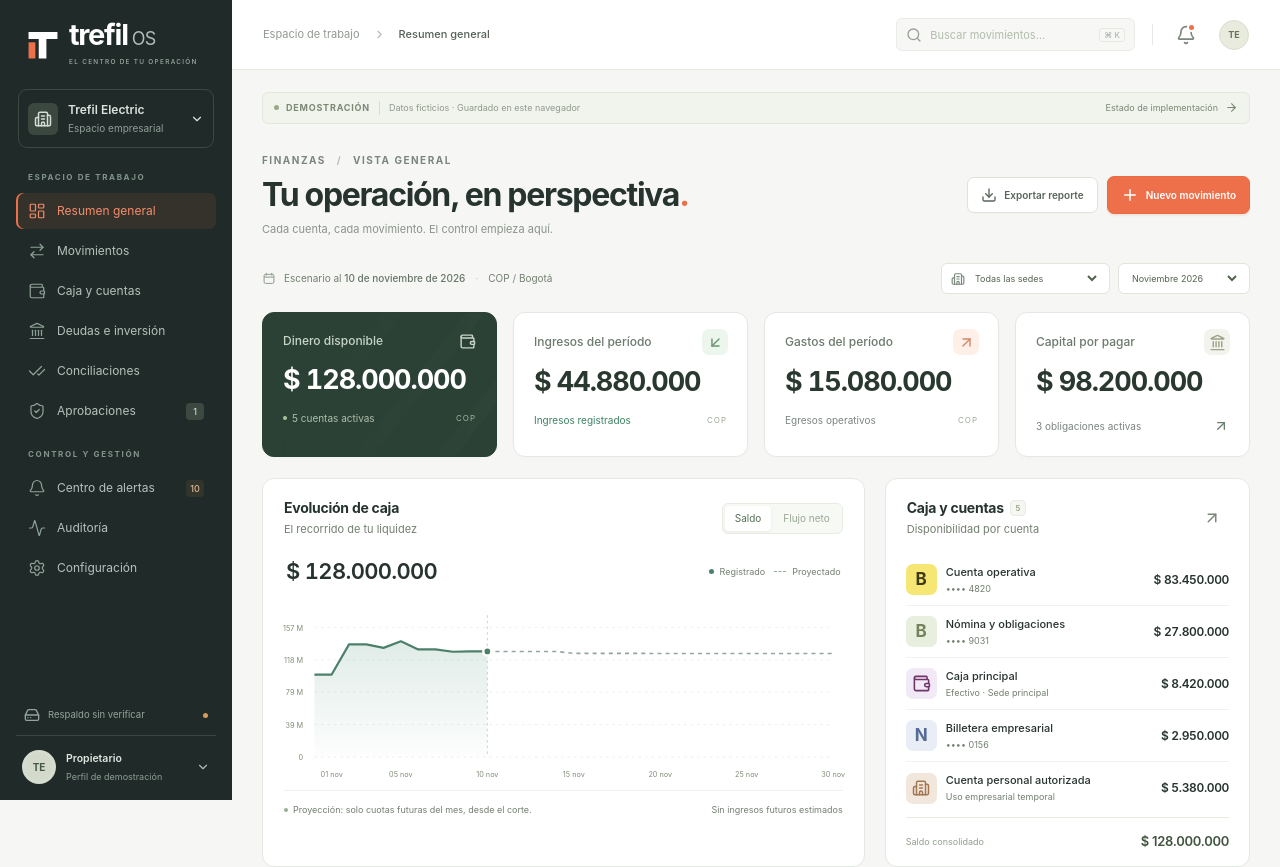
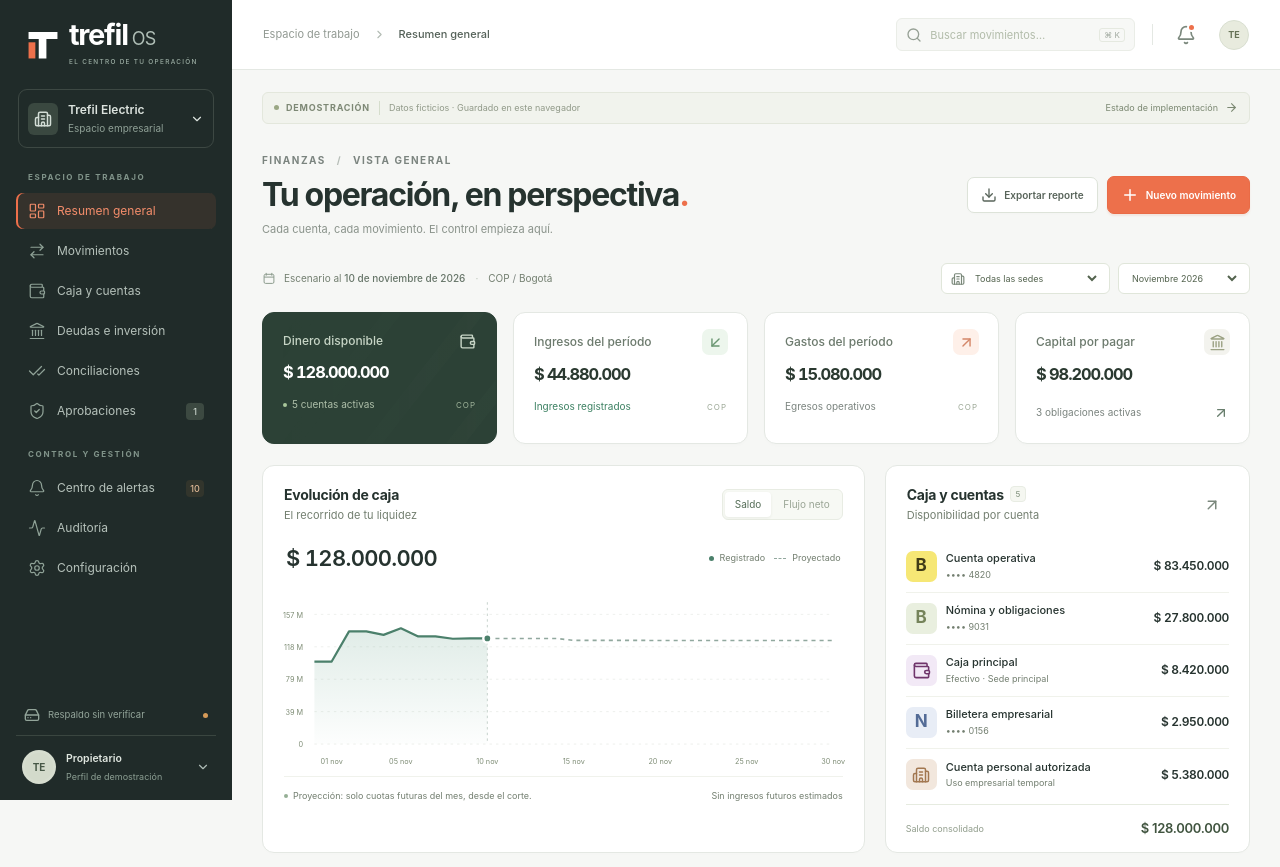
Before and after one commit to trefielectric/trefil-os, a Next.js app: page / in a window 1280 px wide. Shown: the top 867 px of the page. Built offline with nearby package versions, Linux system fonts and the light colour scheme.

Commit message:
fix: size monetary indicators to their actual card width

```diff
--- a/src/app/globals.css
+++ b/src/app/globals.css
@@ -459,3 +459,8 @@ textarea{resize:vertical;min-height:88px;line-height:1.6}
 .nav-item{font-size:12px}.stat-top{font-size:12px}.stat-bottom{font-size:10px}.panel-header p{font-size:11px}.context-date{font-size:10px}.demo-bar,.demo-bar b{font-size:9px}.breadcrumbs{font-size:11px}.global-search input{font-size:11px}.account-name strong{font-size:11px}.account-name small{font-size:9px}.account-value{font-size:12px}.compact-table .transaction-title strong{font-size:11px}.compact-table .transaction-title small{font-size:9px}.compact-table td{font-size:11px}.compact-table .badge{font-size:9px}.obligation-row strong,.obligation-row>b{font-size:11px}.obligation-row small{font-size:10px}.chart-footnote{font-size:9px}.chart-value>span{font-size:9px}.chart-tabs button{font-size:10px}.page-footer{font-size:9px}
 @media(max-width:600px){.stat-top{font-size:10px}.stat-bottom{font-size:9px}.stat-bottom>span{white-space:normal}.context-date{font-size:9px;flex-wrap:wrap}.page-heading p{font-size:12px}.demo-bar,.demo-bar b{font-size:8px}.panel-header h2{font-size:14px}.panel-header p{font-size:11px}.data-table{font-size:12px}.data-table th{font-size:10px}.compact-table td{font-size:11px}.compact-table .transaction-title strong{font-size:11px}.compact-table .transaction-title small{font-size:9px}.compact-table .badge{font-size:9px}.account-name strong{font-size:12px}.account-name small{font-size:10px}.account-value{font-size:13px}.chart-value{align-items:flex-start;flex-direction:column;gap:9px}.chart-value>span{font-size:9px}.chart-footnote{font-size:8px}.field>small{font-size:10px}.field>span:first-child{font-size:12px}.inline-note,.modal-header p{font-size:11px}.alert-body p{font-size:11px}.alert-body small{font-size:10px}.page-footer{font-size:9px}.heading-buttons .button{font-size:10px;min-height:38px}}
 @media(max-width:440px){.stat-grid>.stat-card .metric-value,.stat-grid:has(>.stat-card:nth-child(3):last-child) .metric-value{font-size:clamp(13px,4.25vw,18px);letter-spacing:-.4px;white-space:normal;overflow-wrap:anywhere}.stat-top{gap:5px}.stat-top .metric-icon{width:20px;min-width:20px}}
+
+/* Size KPI numerals by their card, including the narrow desktop sidebar layout. */
+.stat-grid>.stat-card .metric-value,.stat-grid:has(>.stat-card:nth-child(3):last-child) .metric-value{font-size:clamp(14px,1.5vw,27px);white-space:normal;overflow-wrap:anywhere}
+@supports(font-size:1cqi){.stat-card{container-type:inline-size}.stat-grid>.stat-card .metric-value,.stat-grid:has(>.stat-card:nth-child(3):last-child) .metric-value{font-size:clamp(14px,8.5cqi,28px)}}
+@media(min-width:1001px) and (max-width:1199px){.stat-grid{grid-template-columns:repeat(2,minmax(0,1fr))}}
```
